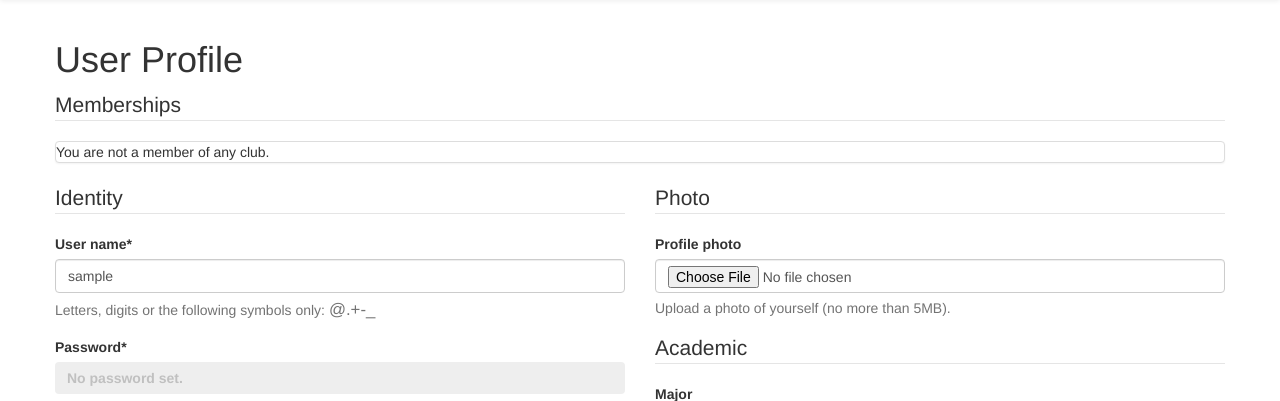
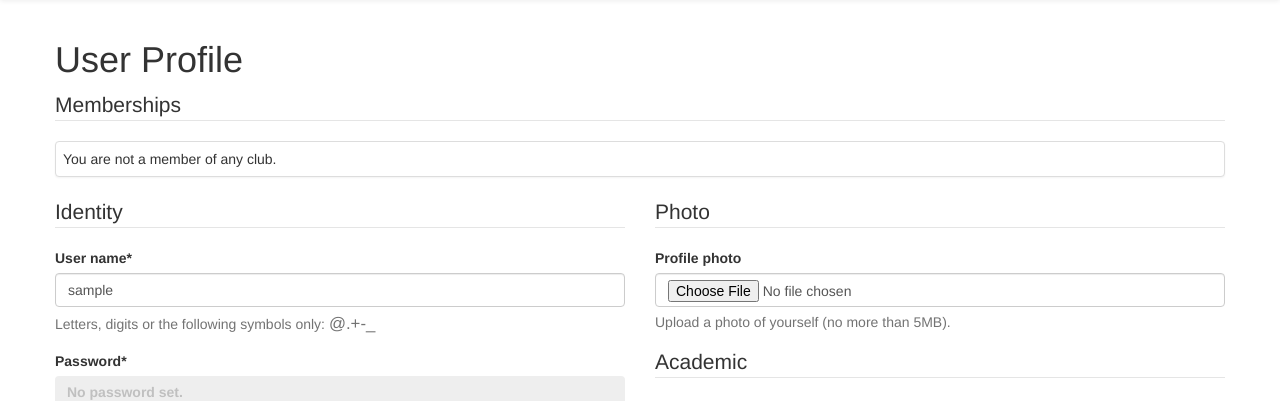
Before and after one commit to BKasin/club-websystem, a Django app: page /userprofile/ in a window 1280 px wide. Shown: the part 241-642 px from the top of the page. Run offline with Django 3.2, Linux system fonts and the light colour scheme; the visitor is signed in with stand-in values (Sample User, id 1); some libraries are stand-ins or nearby versions.

Commit message:
Minor bug fixes

```diff
--- a/src/clubmembers/admin.py
+++ b/src/clubmembers/admin.py
@@ -31,7 +31,7 @@ class MemberAdmin(UserAdmin):
   filter_horizontal = ('groups', 'user_permissions',)
 
   # Fields to ask for when creating a new user
-  add_form_template = 'admin_add_member_form.html'
+  add_form_template = 'admin/admin_add_member_form.html'
   add_fieldsets = (
     (None, {'classes': ('wide',), 'fields': ('username', 'password1', 'password2', 'coyote_id', 'name_first', 'name_last', 'email',)}),
   )
--- a/src/static/css/infosec.css
+++ b/src/static/css/infosec.css
@@ -56,6 +56,9 @@ div.versatileimagefield {
   height: initial;
 }
 
+.membership td {
+  padding:0.5em;
+}
 .membershipexpired {
   color:silver;
 }
--- a/src/templates/infosec/userprofile.html
+++ b/src/templates/infosec/userprofile.html
@@ -16,7 +16,7 @@
 
 <legend>Memberships</legend>
 <div class="panel panel-default">
-<table>
+<table class="membership">
   {% for membership in membershiplist %}
   <tr class="{% if membership.is_active %}membershipactive{% else %}membershipexpired{% endif %}">
     <td class="membershiplogo">{% if membership.club.logo_small %}<img src="{% static membership.club.logo_small %}" />{% else %}{{ membership.club.name_short }}{% endif %}</td>
```
Also changed, not shown: other parts of src/static/css/infosec.css (+0 -1 lines), src/templates/admin/add_member_form.html (renamed from src/templates/admin/admin_add_member_form.html).
